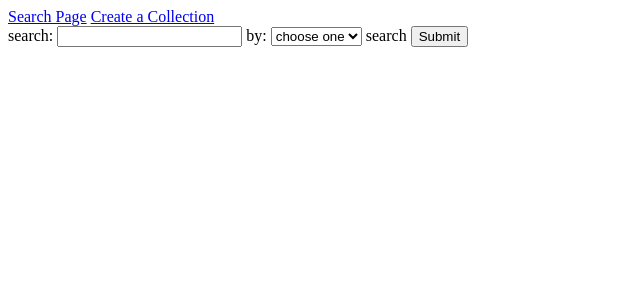
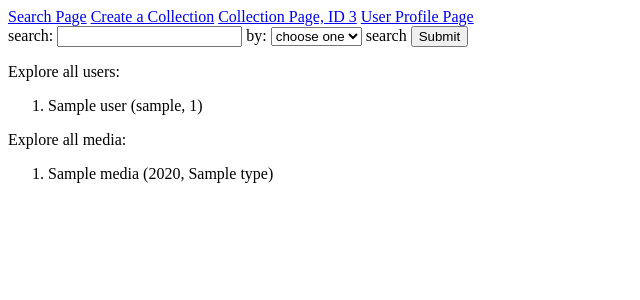
Before and after one commit to cw4360/goodtimes, a Flask app: template templates/search.html in a window 1280 px wide. Shown: the top 300 px of the page, without its empty margins (0-640 px from the left). Run offline with Flask 2, Linux system fonts and the light colour scheme; the template is opened without the code that fills it: most values are stand-ins (such as "Sample title", 1, 10 or a date in 2020).

Commit message:
Show all users and media on search page

```diff
--- a/app.py
+++ b/app.py
@@ -29,10 +29,13 @@ def index():
 
 @app.route('/search/', methods = ['GET', 'POST'])
 def search():
+    conn = dbi.connect()
     if request.method == 'GET':
-        return render_template('search.html')
+        all_users = queries.getAllUsers(conn)
+        all_media = queries.getAllMedia(conn)
+        return render_template('search.html',
+            all_users=all_users, all_media=all_media)
     else:
-        conn = dbi.connect()
         query = request.form['query']
         kind = request.form['kind']
 
--- a/templates/base.html
+++ b/templates/base.html
@@ -13,6 +13,8 @@
     <nav>
         <a href="{{url_for('search')}}">Search Page</a>
         <a href="{{url_for('createCollection')}}">Create a Collection</a>
+        <a href="{{ url_for('collectionPage', cID=3)}}">Collection Page, ID 3</a>
+        <a href="{{ url_for('userPage')}}">User Profile Page</a>
     </nav>
 
     <body>
--- a/templates/search.html
+++ b/templates/search.html
@@ -16,4 +16,22 @@
         <input type="submit">
     </label>
 </form>
+
+<p class="description"> Explore all users:</p>
+<article>
+    <ol>
+        {% for user in all_users %}
+            <li>{{user.name}} ({{user.username}}, {{user.uID}})</li>
+        {% endfor %}
+    </ol>
+</article>
+
+<p class="description"> Explore all media:</p>
+<article>
+    <ol>
+        {% for media in all_media %}
+            <li>{{media.title}} ({{media.releaseYear}}, {{media.type}})</li>
+        {% endfor %}
+    </ol>
+</article>
 {% endblock %}
--- a/templates/search_results.html
+++ b/templates/search_results.html
@@ -30,7 +30,7 @@
             <article>
                 <ol>
                     {% for media in search_results %}
-                    <li>{{media.title}} ({{media.type}}, {{media.releaseYear}})</li>
+                    <li>{{media.title}} ({{media.releaseYear}}, {{media.type}})</li>
                 {% endfor %}
                 </ol>
             </article>
```
Also changed, not shown: queries.py (+12 -0 lines).
